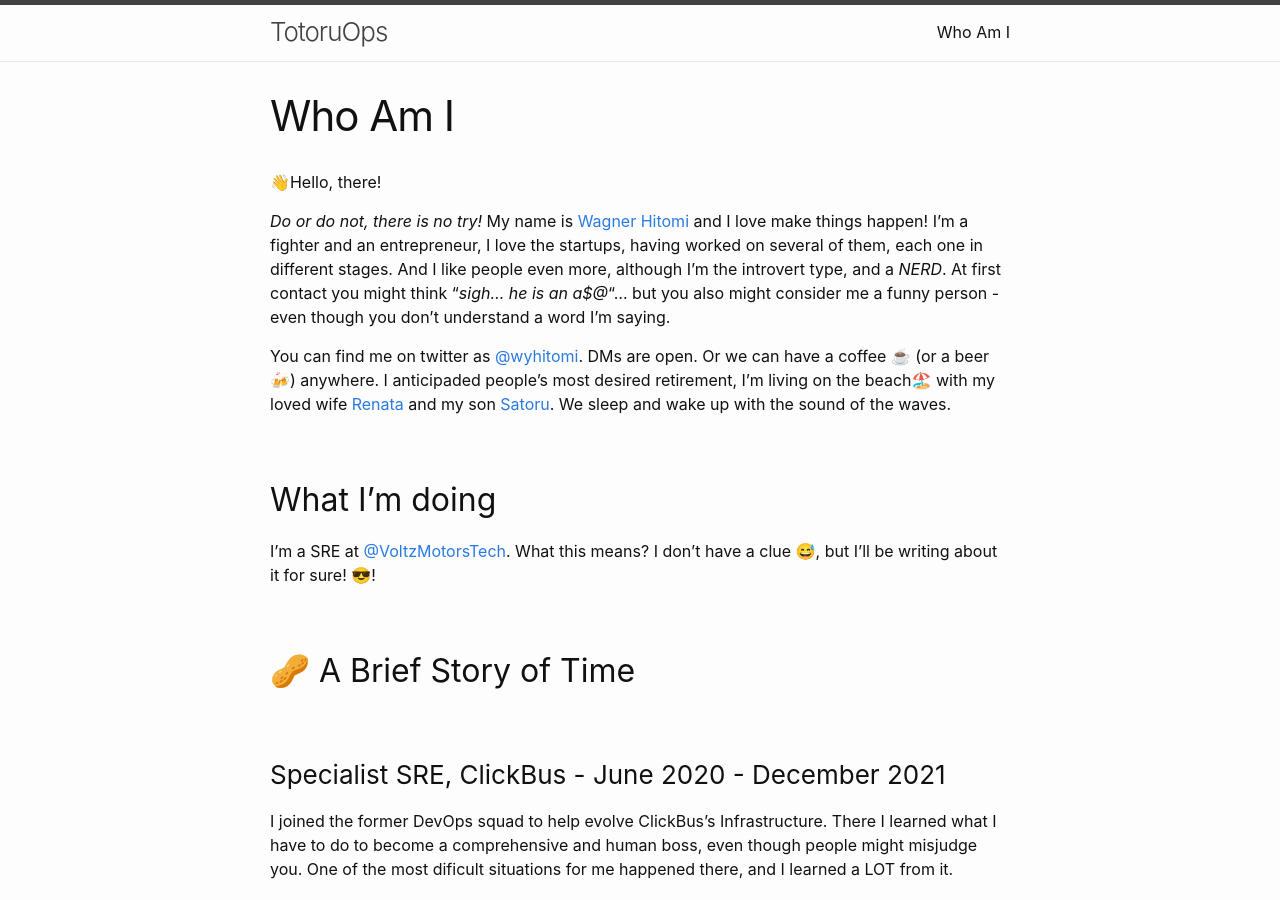
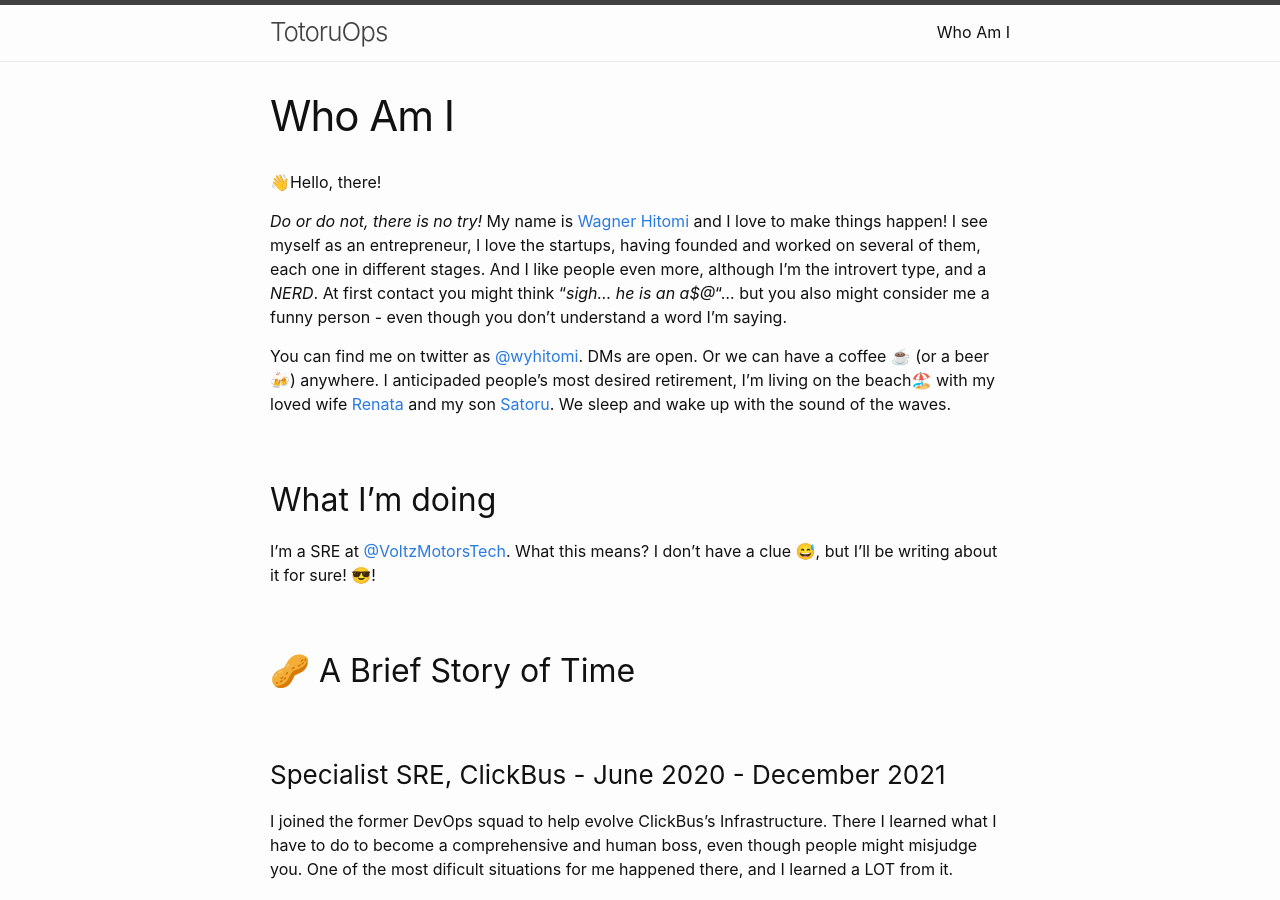
Before and after one commit to TotoruOps/blog, a Jekyll site: the page built from about.md, in a window 1280 px wide and 900 px high. Built offline with Jekyll 4.4.1, drawn with Linux system fonts in a browser that asks for light colours; emoji names are drawn with the system emoji font.

Commit message:
about: update

```diff
--- a/about.md
+++ b/about.md
@@ -6,7 +6,7 @@ permalink: /about/
 
 :wave:Hello, there!
 
-*Do or do not, there is no try!* My name is [Wagner Hitomi](https://linkedin.com/in/wyhitomi) and I love make things happen! I'm a fighter and an entrepreneur, I love the startups, having worked on several of them, each one in different stages. And I like people even more, although I'm the introvert type, and a *NERD*. At first contact you might think "*sigh... he is an a$@*"... but you also might consider me a funny person - even though you don't understand a word I'm saying.
+*Do or do not, there is no try!* My name is [Wagner Hitomi](https://linkedin.com/in/wyhitomi) and I love to make things happen! I see myself as an entrepreneur, I love the startups, having founded and worked on several of them, each one in different stages. And I like people even more, although I'm the introvert type, and a *NERD*. At first contact you might think "*sigh... he is an a$@*"... but you also might consider me a funny person - even though you don't understand a word I'm saying.
 
 You can find me on twitter as [@wyhitomi](https://twitter.com/wyhitomi). DMs are open. Or we can have a coffee :coffee: (or a beer :beers:) anywhere. I anticipaded people's most desired retirement, I'm living on the beach:beach_umbrella: with my loved wife [Renata](https://instagram.com/renatahitomii) and my son [Satoru](https://instagram.com/bloguinhobabyjapa). We sleep and wake up with the sound of the waves.
 
```
